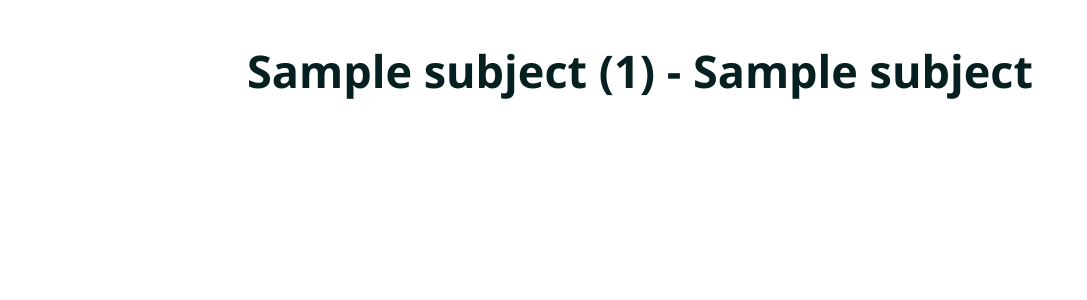
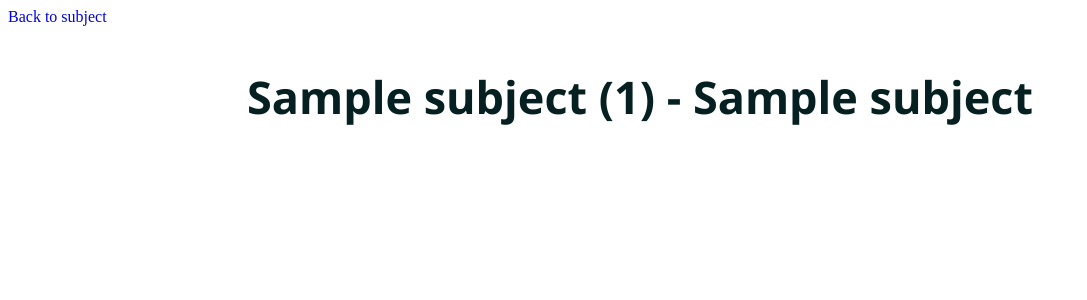
Before and after one commit to edvardsmazprecnieks/SetBox, a Flask app: page /lesson/1 in a window 1280 px wide. Shown: the top 300 px of the page, without its empty margins (0-1087 px from the left). Run offline with Flask 2, Linux system fonts and the light colour scheme; a database or web service that is not in the repository returns one stand-in record (values such as "Sample title"); some libraries are stand-ins or nearby versions.

Commit message:
Improve code readability, small code improvements

```diff
--- a/app.py
+++ b/app.py
@@ -1,32 +1,40 @@
 import os
+
 import psycopg2
-from flask import Flask, render_template
+from flask import Flask, render_template, redirect, url_for
 
 app = Flask(__name__)
 app.config.from_object('config')
 
+
 def get_database_connection():
     connection = psycopg2.connect(
-        host = "localhost",
-        database = "setbox",
+        host="localhost",
+        database="setbox",
         user=os.environ['DB_USERNAME'],
         password=os.environ['DB_PASSWORD']
     )
     return connection
 
+
 @app.route('/schedule')
 def schedule():
     return render_template('schedule.html')
 
+
+@app.route('/')
 @app.route('/subject')
 def subjects():
     connection = get_database_connection()
     cursor = connection.cursor()
-    cursor.execute('SELECT subjects.id, subjects.name FROM users JOIN subjects ON users.id = subjects.user_id WHERE users.id = 1')
+    cursor.execute(
+        'SELECT subjects.id, subjects.name FROM users JOIN subjects ON users.id = subjects.owner_user_id WHERE '
+        'users.id = 1')
     subject_names = cursor.fetchall()
     cursor.close()
     connection.close()
     return render_template('subjects_page.html', subject_names=subject_names)
+
 
 @app.route('/subject/<subject_id>')
 def subject(subject_id):
@@ -34,30 +42,42 @@ def subject(subject_id):
     cursor = connection.cursor()
     cursor.execute('SELECT subjects.name FROM subjects WHERE subjects.id = ' + subject_id)
     subject_name = cursor.fetchone()
-    cursor.execute("SELECT TO_CHAR(lesson.date, 'dd.mm.yyyy'), lesson.name, lesson.progress, lesson.id FROM subjects JOIN lesson ON subjects.id = lesson.subject_id WHERE subjects.id = " + subject_id + " ORDER BY lesson.date DESC")
+    cursor.execute(
+        "SELECT TO_CHAR(lesson.date, 'dd.mm.yyyy'), lesson.name, lesson.progress, lesson.id FROM subjects " +
+        "JOIN lesson ON subjects.id = lesson.subject_id WHERE subjects.id = " + subject_id +
+        " ORDER BY lesson.date DESC")
     subject_info = cursor.fetchall()
     cursor.execute('SELECT lesson.progress FROM lesson WHERE lesson.subject_id =' + subject_id)
     all_progress = cursor.fetchall()
     progress = 0
     divide = 0
     for each_progress in all_progress:
-        if each_progress[0] != None:
+        if each_progress[0] is not None:
             progress = progress + int(each_progress[0])
         divide = divide + 1
     progress = progress / divide
     cursor.close()
     connection.close()
-    return render_template('subject.html', subject_name = subject_name, subject_info=subject_info, progress = progress)
+    return render_template('subject.html', subject_name=subject_name, subject_info=subject_info, progress=progress)
+
+
+@app.route('/return-subject')
+def home():
+    return redirect(url_for('subject', subject_id='my-variable'))
+
 
 @app.route('/lesson/<lesson_id>')
 def lesson(lesson_id):
     connection = get_database_connection()
     cursor = connection.cursor()
-    cursor.execute("SELECT subjects.name, lesson.name, TO_CHAR(lesson.date, 'dd.mm.yyyy') FROM subjects JOIN lesson ON subjects.id = lesson.subject_id WHERE lesson.id = " + lesson_id)
+    cursor.execute(
+        "SELECT subjects.name, lesson.name, TO_CHAR(lesson.date, 'dd.mm.yyyy') FROM subjects " +
+        "JOIN lesson ON subjects.id = lesson.subject_id WHERE lesson.id = " + lesson_id)
     lesson_info = cursor.fetchone()
     cursor.close()
     connection.close()
     return render_template('lesson.html', info=lesson_info)
 
+
 if __name__ == '__main__':
     app.run(host='localhost', port=3000, debug=True)
--- a/static/css/base.css
+++ b/static/css/base.css
@@ -14,3 +14,7 @@ h2 {
 h4{
   font-size: 25px;
 }
+
+a{
+  text-decoration: none;
+}
--- a/static/css/schedule.css
+++ b/static/css/schedule.css
@@ -6,7 +6,3 @@ nav {
     justify-content: space-between;
     flex-direction: row;
 }
-
-table {
-    flex-grow:
-}
--- a/templates/lesson.html
+++ b/templates/lesson.html
@@ -1,6 +1,11 @@
 {% extends 'base.html' %}
 
+{% block head %}
+<link rel="stylesheet" href="{{url_for('static', filename='css/lesson.css')}}">
+{% endblock %}
+
 {% block main %}
+<a href="/" class="back-to-subject">Back to subject</a>
 {% if info[1] == None %}
     <h2>{{ info[0] }} - {{ info[2]}}</h2>
 {% else %}
```
